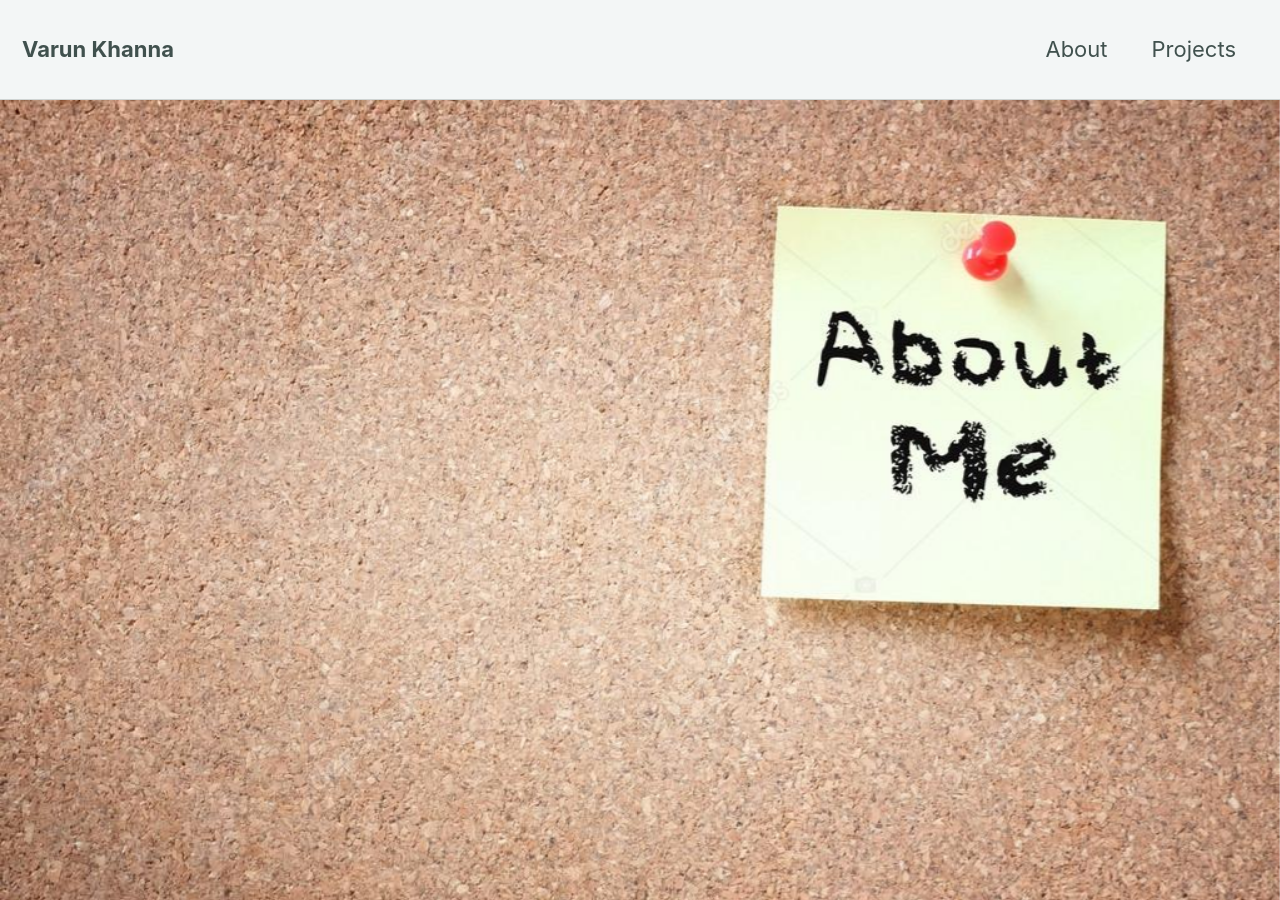
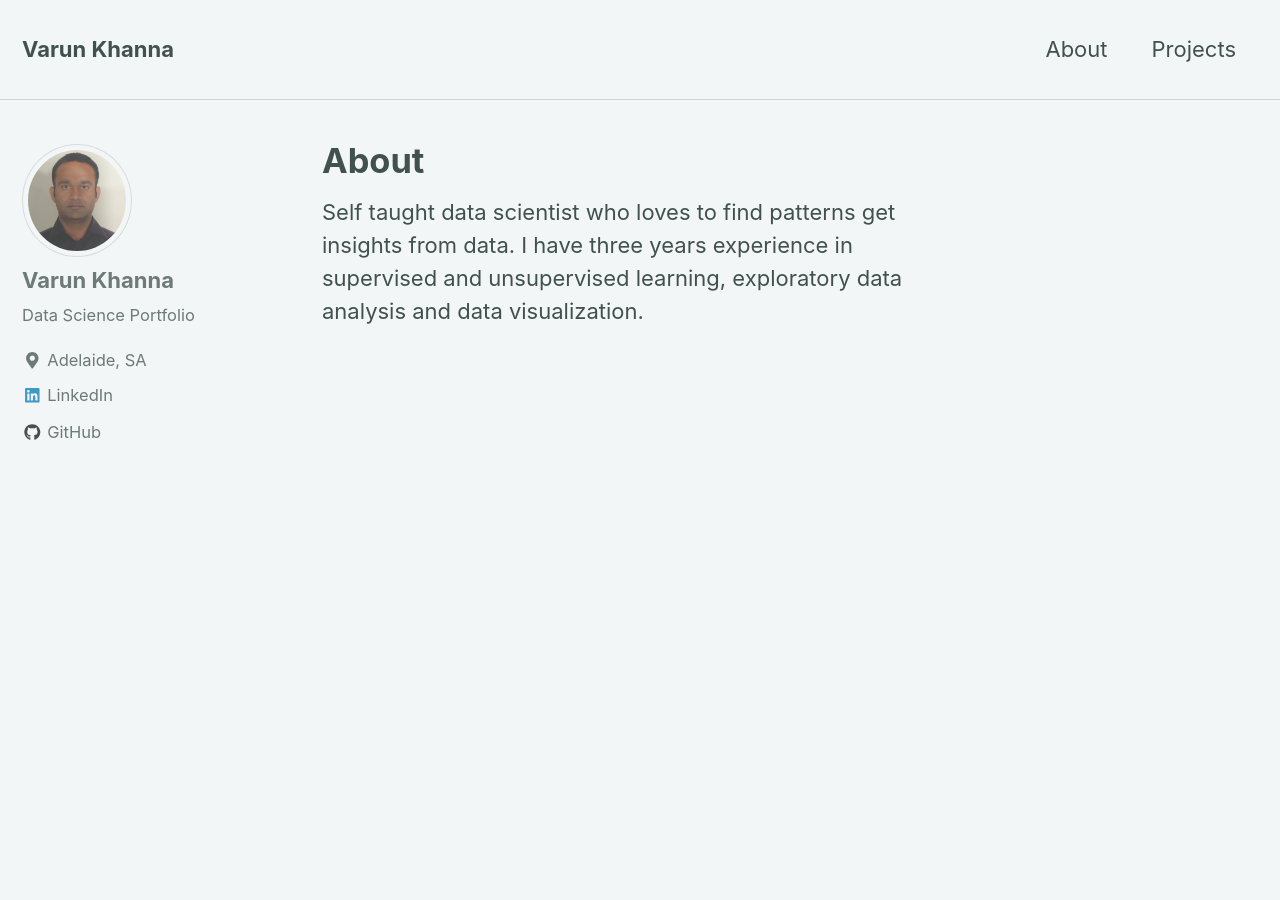
Before and after one commit to discoverdata/discoverdata.github.io, a Jekyll site: the page built from _pages/about.md, in a window 1280 px wide and 900 px high. Built offline with Jekyll 4.4.1, drawn with Linux system fonts in a browser that asks for light colours; nearby versions of some CDN libraries; some of the changed text lies outside the part shown.

Commit message:
removed image

```diff
--- a/_pages/about.md
+++ b/_pages/about.md
@@ -2,6 +2,6 @@
 title: "About"
 permalink: /about/
 header:
- image: "/images/aboutme.jpg"
+ #image: "/images/aboutme.jpg"
 ---
-I am a data scientist and loves to find patterns to get insights form the data. I have three years experience in supervised and unsupervised learning, exploratory data analysis and data visualization.
+Self taught data scientist who loves to find patterns get insights from data. I have three years experience in supervised and unsupervised learning, exploratory data analysis and data visualization.
```
